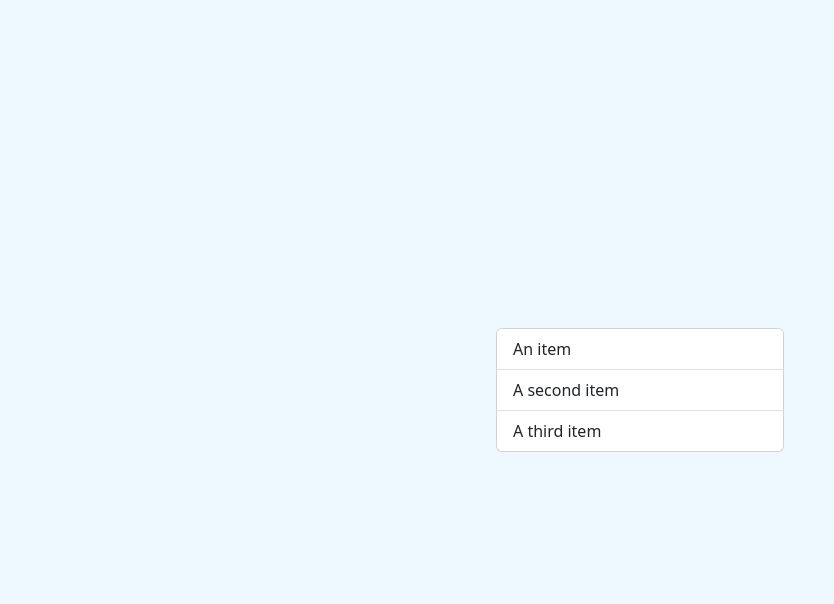
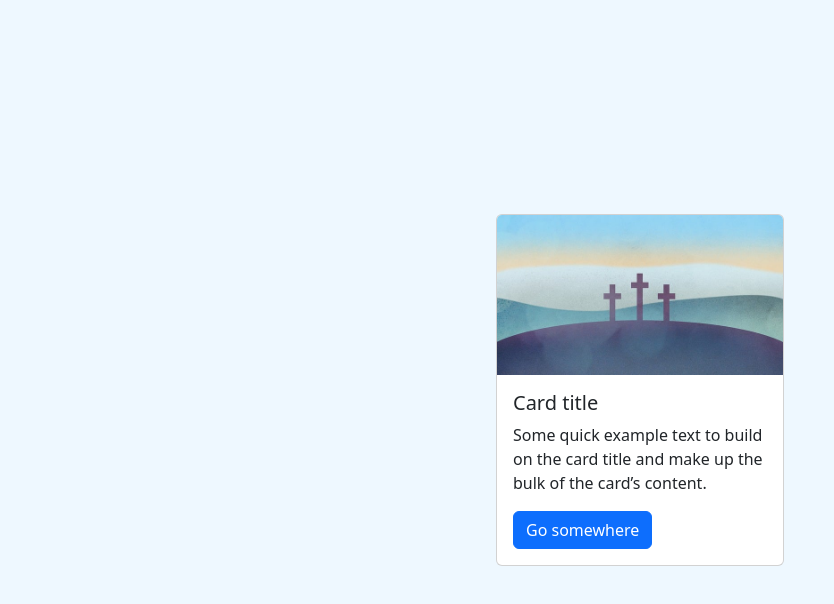
Before and after one commit to SamuelSchoenmeier/quizapp, a plain HTML site: page index.html in a window 1280 px wide. Shown: the part 60-664 px from the top of the page, without its empty margins (0-834 px from the left). Drawn offline with nearby package versions, Linux system fonts and the light colour scheme.

Commit message:
neue card

```diff
--- a/index.html
+++ b/index.html
@@ -23,12 +23,13 @@
 
     <div class="container">
         <div class="card" style="width: 18rem;">
-            <ul class="list-group list-group-flush">
-                <li class="list-group-item">An item</li>
-                <li class="list-group-item">A second item</li>
-                <li class="list-group-item">A third item</li>
-            </ul>
-        </div>
+            <img src="./img/cross-small.jpg" class="card-img-top">
+            <div class="card-body">
+                <h5 class="card-title">Card title</h5>
+                <p class="card-text">Some quick example text to build on the card title and make up the bulk of the card’s content.</p>
+                <a href="#" class="btn btn-primary">Go somewhere</a>
+            </div>
+</div>
     </div>
 </body>
 </html>
--- a/style.css
+++ b/style.css
@@ -7,4 +7,5 @@ body {
     display: flex;
     justify-content: center;
     align-items: center;
+    flex-direction: column;
 }
```
